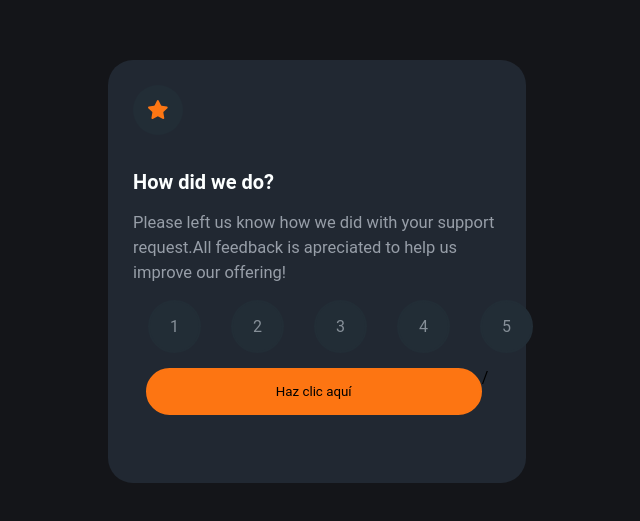
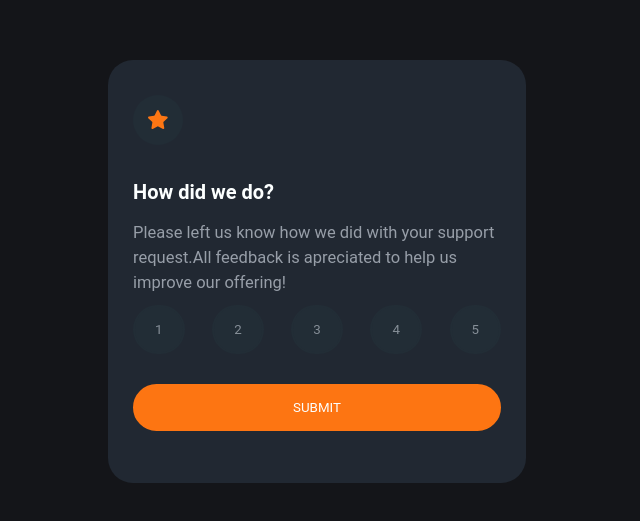
Before and after one commit to joseDEVELO/Calificacion-con-js, a plain HTML site: page interactive-rating-component-main/index.html in a window 1280 px wide. Shown: the part 129-650 px from the top of the page, without its empty margins (323-963 px from the left). Drawn offline with Linux system fonts and the light colour scheme.

Commit message:
17/06/23

```diff
--- a/interactive-rating-component-main/css/style.css
+++ b/interactive-rating-component-main/css/style.css
@@ -13,11 +13,12 @@ body{
 
 }
 .contenedor{
-    width: 418px;
+    max-width: 418px;
     height: 423px;
     background-color: #212832;
     border-radius: 25px;
     padding: 25px;
+    margin: 0 30px;
     gap: 20px;
 }
 .star{
@@ -28,10 +29,11 @@ body{
     align-items: center;
     display: flex;
     justify-content: center;
-    background-image: url(/interactive-rating-component-main/images/icon-star.svg);
+    background-image: url(/images/icon-star.svg);
     background-repeat: no-repeat;
     background-position: center;
     background-size: 20px;
+    margin-top: 10px;
 }
 .texto{
 margin-top: 35px;
@@ -50,28 +52,52 @@ margin-top: 35px;
     font-size: 16.5px;
 }
 .numero{
+    margin-top: 10px;
 }
-.numero ul{
+.numero {
     list-style:none;
     display: flex;
-    justify-content:space-evenly;
+    justify-content:space-between;
 }
-.numero li{
+.numero button{
     background-color: #222D36;
     border: #222D36 2px solid;
     padding: 15px 20px;
     border-radius: 50px;
     color: #868F98;
-    margin: 15px;
+}
+.numero button:hover{
+    background-color: #FD7512;
+    border: #222D36 2px solid;
+    padding: 15px 20px;
+    border-radius: 50px;
+    color: #fff;
+}
+.numero button:focus{
+    background-color: #FD7512;
+    border: #222D36 2px solid;
+    padding: 15px 20px;
+    border-radius: 50px;
+    color: #fff;
 }
 .boton{
     display: flex;
     justify-content: center;
+    margin-top: 30px;
 }
-.boton input{
+.boton button{
     border-radius: 25px;
     background-color: #FD7512;
     border: #FD7512 2px solid;
-    width: 336px;
+    width: 100%;
     height: 47px;
+    color: #FCFFFF;
 }
+.boton button:hover{
+    border-radius: 25px;
+    background-color: #fff;
+    border: #fff 2px solid;
+    width: 100%;
+    height: 47px;
+    color: #FD7512;
+}
--- a/interactive-rating-component-main/index.html
+++ b/interactive-rating-component-main/index.html
@@ -6,11 +6,12 @@
   <meta name="viewport" content="width=device-width, initial-scale=1.0">
   <!-- displays site properly based on user's device -->
   <title>Frontend Mentor | Interactive rating component</title>
-  <link rel="stylesheet" href="/interactive-rating-component-main/css/style.css">
+  <link rel="stylesheet" href="./css/style.css">
 </head>
 
 <body>
   <div class="contenedor">
+
     <div class="star"></div>
     <div class="texto">
       <h2>How did we do?</h2>
@@ -20,19 +21,18 @@
       </p>
     </div>
     <div class="numero">
-      <ul>
-        <li>1</li>
-        <li>2</li>
-        <li>3</li>
-        <li>4</li>
-        <li>5</li>
-      </ul>
+      <button>1</button>
+      <button>2</button>
+      <button>3</button>
+      <button>4</button>
+      <button>5</button>
     </div>
     <div class="boton">
-      <input type="button"value="Haz clic aquí">/
+      <button>SUBMIT</button>
 
     </div>
   </div>
+  <script src="/javascript/index.js"></script>
 </body>
 
 </html>
```
Also changed, not shown: interactive-rating-component-main/javascript/index.js (added, +9 -0 lines).
